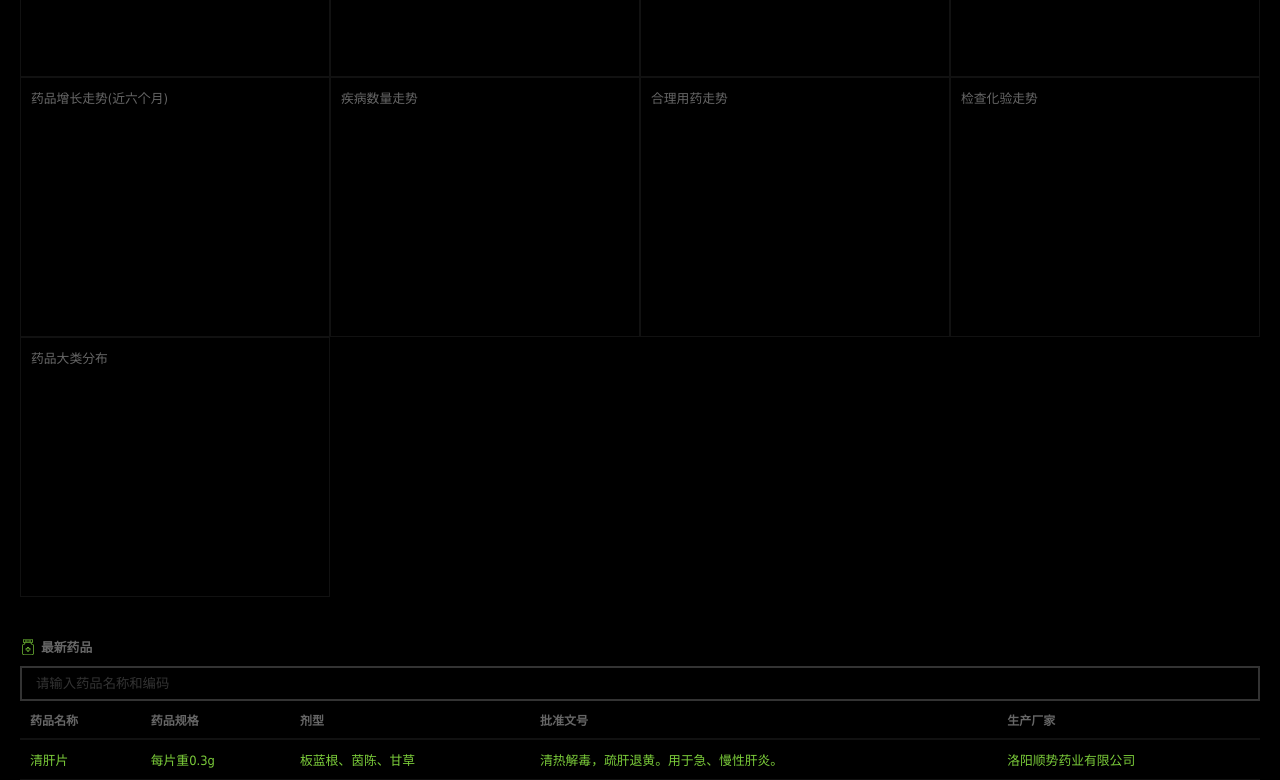
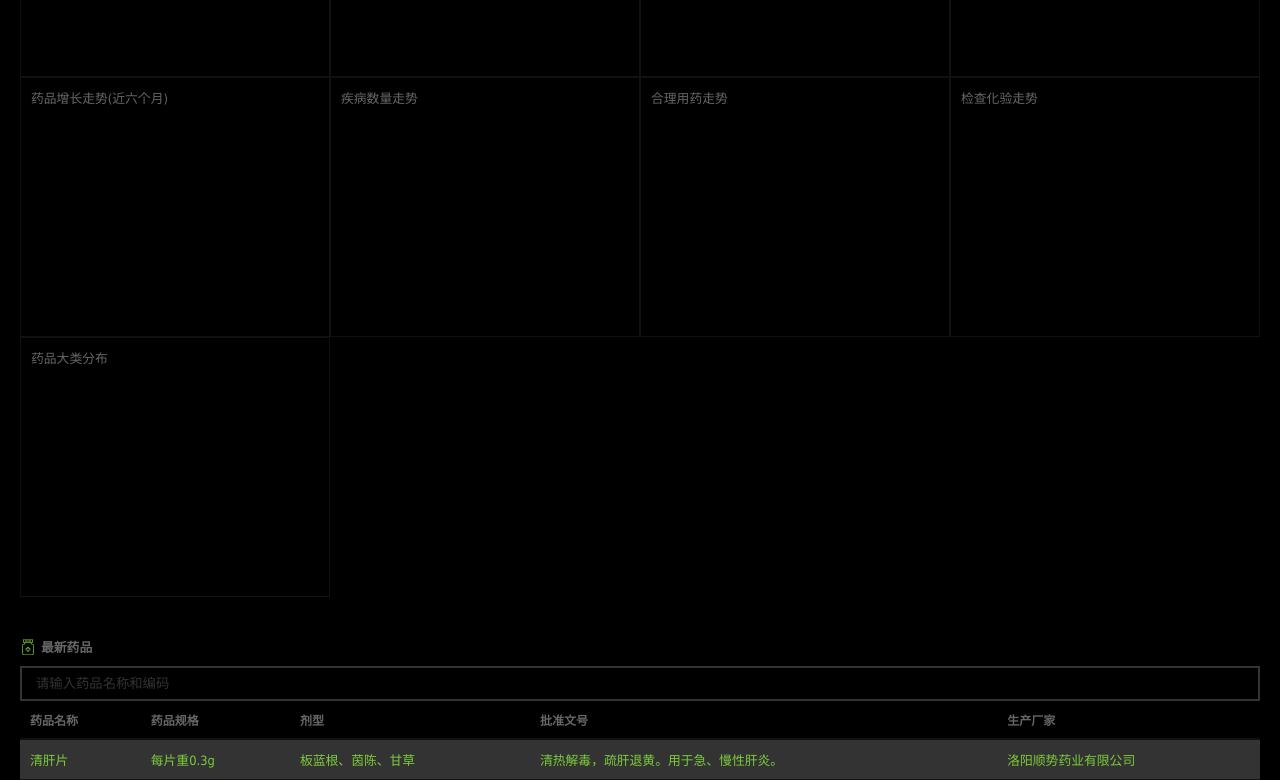
Before and after one commit to PatrickHai/demo, a website: page app/index.html in a window 1280 px wide. In both pictures the pointer is over the element 640 px from the left and 1116 px from the top of the page. Shown: the part 356-1136 px from the top of the page. Drawn offline with nearby package versions, Linux system fonts and the light colour scheme.

Commit message:
add tbody hover

```diff
--- a/app/css/index.css
+++ b/app/css/index.css
@@ -657,6 +657,8 @@ table {
   border-spacing: 0;
 }
 
+table tbody tr:hover{ background: #333; }
+
 table tr>th {
   text-align: left;
   font-size: 12px;
```
